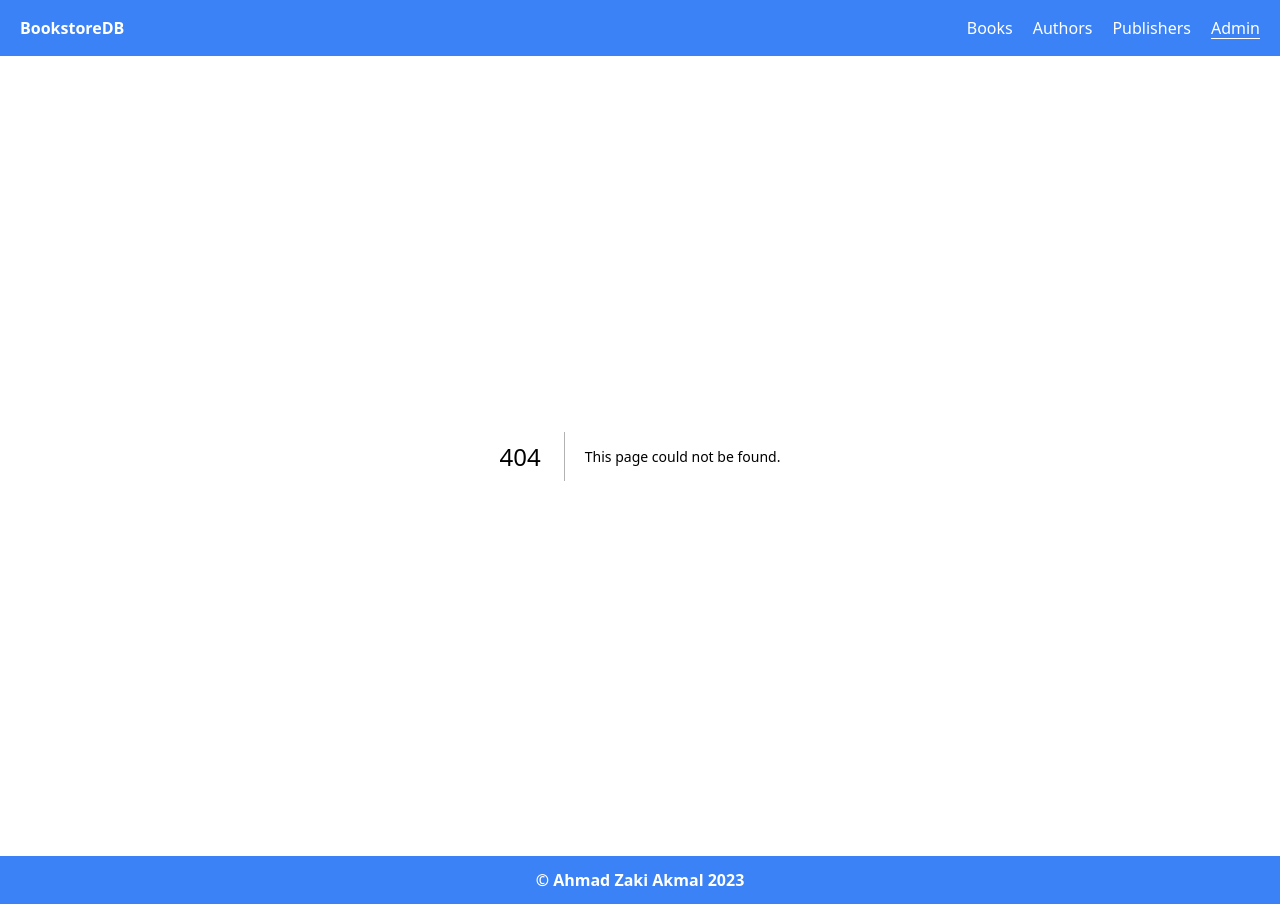
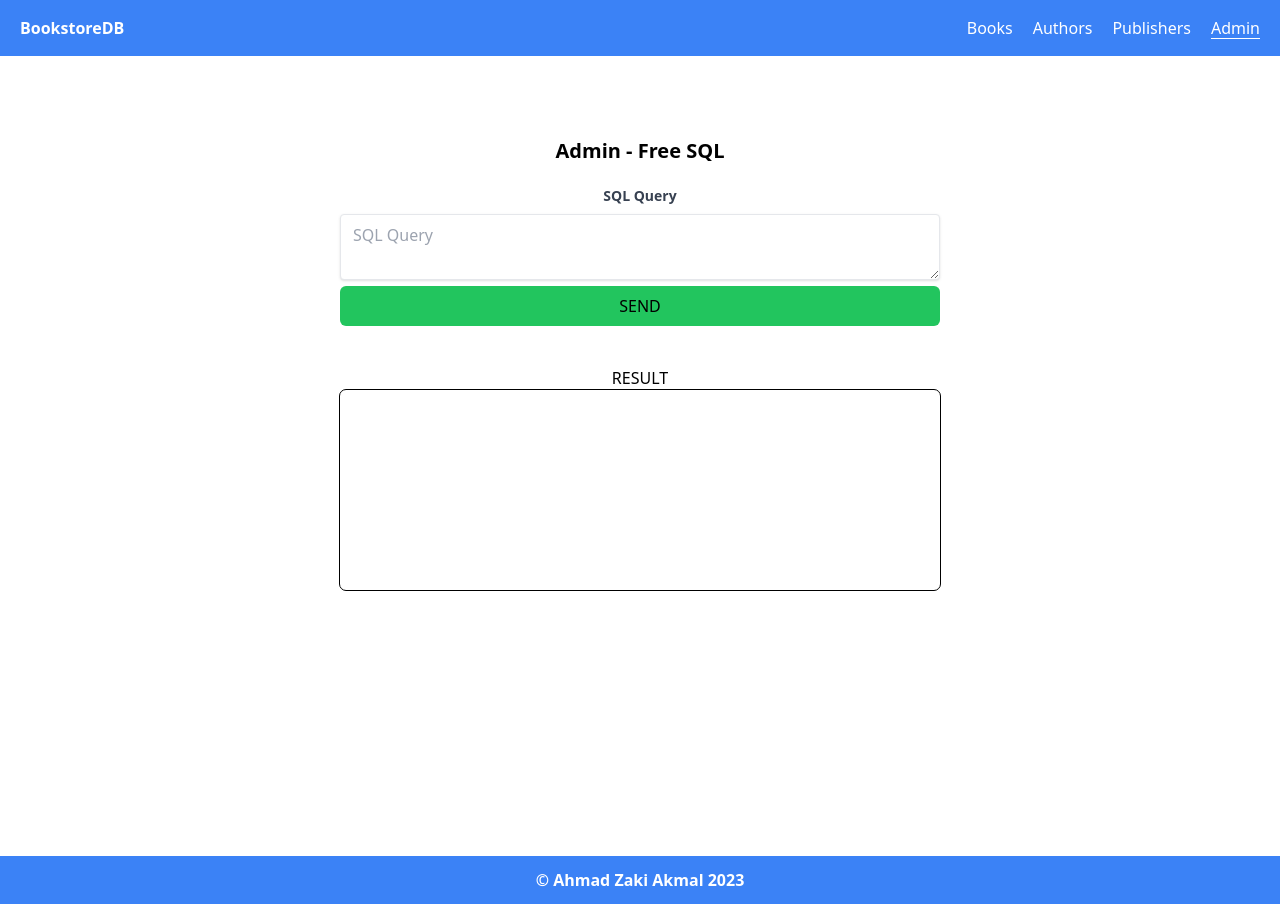
Before and after one commit to ahmadzaki2975/TBD-Frontend, a Next.js app: page /admin/sql in a window 1280 px wide. Before the commit this address had no page. Built offline with nearby package versions, Linux system fonts and the light colour scheme; no server answers.

Commit message:
feat: add free sql page

```diff
--- /dev/null
+++ b/src/pages/admin/sql/index.jsx
@@ -0,0 +1,57 @@
+import axios from "axios";
+import { useEffect, useState } from "react";
+
+export default function FreeSQL() {
+  const [query, setQuery] = useState("");
+  const [result, setResult] = useState([]);
+  const apiUrl = process.env.NEXT_PUBLIC_API_URL;
+
+  function handleSubmit(e) {
+    e.preventDefault();
+
+    axios
+      .post(`${apiUrl}/sql`, { query })
+      .then((res) => {
+        setResult(JSON.stringify(res.data));
+      })
+      .catch((err) => {
+        setResult(JSON.stringify(err));
+      });
+  }
+
+  return (
+    <main className="min-h-screen py-20 relative">
+      <h1 className="text-center text-[20px] font-bold mb-5">
+        Admin - Free SQL
+      </h1>
+      <form
+        onSubmit={(e) => {
+          handleSubmit(e);
+        }}
+        className="max-w-[600px] mx-auto"
+      >
+        <div>
+          <label className="block text-gray-700 text-sm font-bold mb-2 text-center">
+            SQL Query
+          </label>
+          <textarea
+            className="shadow appearance-none border rounded w-full py-2 px-3 text-gray-700"
+            placeholder="SQL Query"
+            value={query}
+            onChange={(e) => setQuery(e.target.value)}
+          />
+          <button
+            type="submit"
+            className="w-full bg-green-500 cursor-pointer rounded-md py-2"
+          >
+            SEND
+          </button>
+        </div>
+      </form>
+      <h1 className="text-center mt-10">RESULT</h1>
+      <p className="max-w-[600px] p-5 mx-auto outline outline-1 rounded-md min-h-[200px]">
+        {result}
+      </p>
+    </main>
+  );
+}
```
